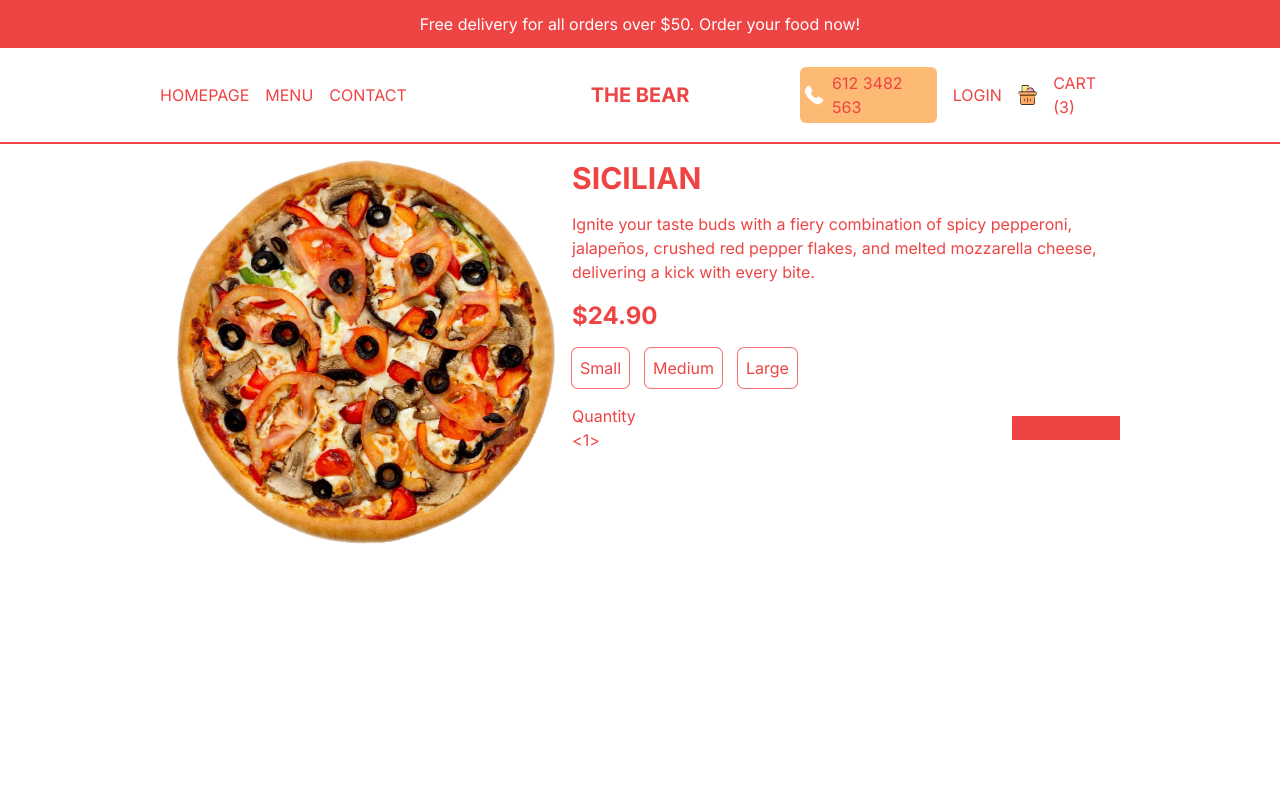
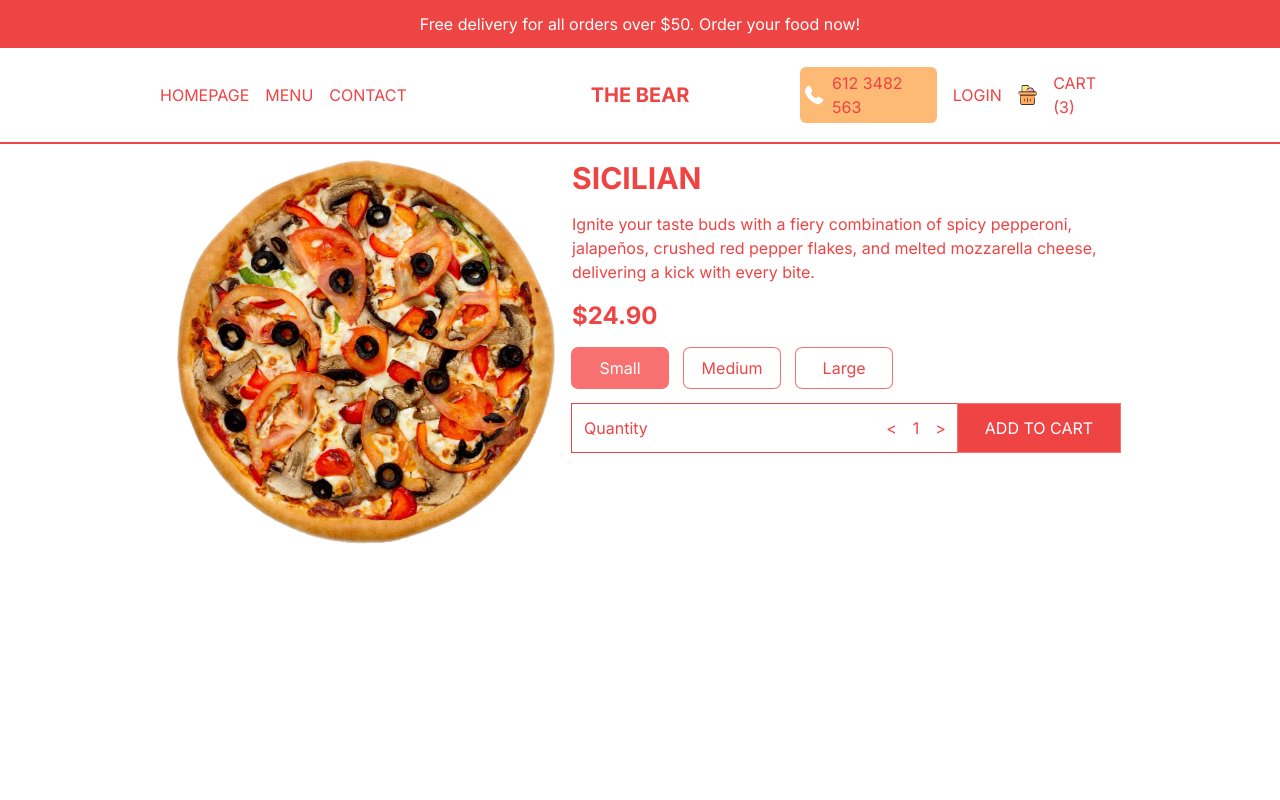
Before and after one commit to AdrianRMV/restaurant, a Next.js app: page /product/1 in a window 1280 px wide. Shown: the top 800 px of the page. Built offline with nearby package versions, Linux system fonts and the light colour scheme.

Commit message:
Few more changes on styles

```diff
--- a/app/components/Footer.tsx
+++ b/app/components/Footer.tsx
@@ -2,7 +2,7 @@ import Link from 'next/link';
 
 const Footer = () => {
     return (
-        <div className="h-12 md:h-16 p-4 lg:p-10 xl:p-20 text-red-500 flex items-center justify-between">
+        <div className="h-12 md:h-16 p-4 lg:p-10 xl:p-20 text-red-500 flex items-center justify-between ">
             <Link href={'/'} className="font-bold text-xl">
                 THE BEAR
             </Link>
--- a/app/components/Price.tsx
+++ b/app/components/Price.tsx
@@ -1,3 +1,7 @@
+'use client';
+
+import { useState } from 'react';
+
 type Props = {
     price: number;
     id: number;
@@ -8,15 +12,28 @@ type Props = {
 };
 
 const Price = ({ price, id, options }: Props) => {
+    const [total, setTotal] = useState(price);
+    const [quantity, setQuantity] = useState(1);
+    const [selected, setSelected] = useState(0);
+
     return (
         <div className=" flex flex-col gap-4">
-            <h2 className="text-2xl font-bold">${price.toFixed(2)}</h2>
+            <h2 className="text-2xl font-bold">${total.toFixed(2)}</h2>
             {/* OPTIONS CONTAINER */}
             <div className="flex gap-4">
-                {options?.map((option) => (
+                {options?.map((option, index) => (
                     <button
                         key={option.title}
-                        className="p-2 ring-1 ring-red-400 rounded-md"
+                        className="min-w-[6rem] p-2 ring-1 ring-red-400 rounded-md"
+                        style={{
+                            background:
+                                selected === index
+                                    ? 'rgb(248 113 113)'
+                                    : 'white',
+                            color:
+                                selected == index ? 'white' : 'rgb(239 68 68)',
+                        }}
+                        onClick={() => setSelected(index)}
                     >
                         {option.title}
                     </button>
@@ -25,16 +42,18 @@ const Price = ({ price, id, options }: Props) => {
             {/* QUANTITY AND ADD BOTTON CONTAINER */}
             <div className="flex justify-between items-center">
                 {/* QUANTITY */}
-                <div className="">
+                <div className="flex justify-between w-full p-3 ring-1 ring-red-500">
                     <span>Quantity</span>
-                    <div>
+                    <div className="flex gap-4 items-center">
                         <button>{'<'}</button>
-                        <span>1</span>
+                        <span>{quantity}</span>
                         <button>{'>'}</button>
                     </div>
                 </div>
                 {/* CART BUTTON */}
-                <button className="uppercase bg-red-500">Add to Cart</button>
+                <button className="uppercase w-56 bg-red-500 text-white p-3 ring-1 ring-red-400">
+                    Add to Cart
+                </button>
             </div>
         </div>
     );
```
